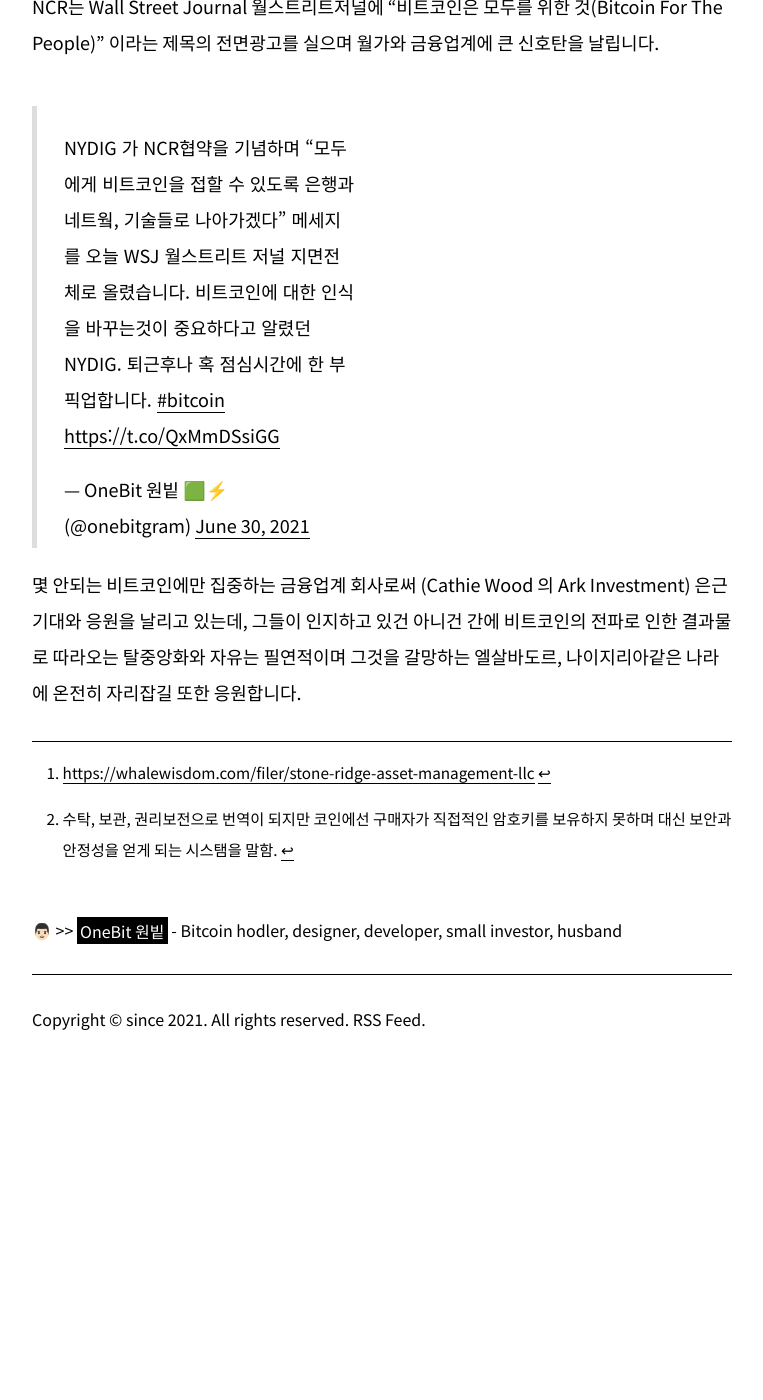
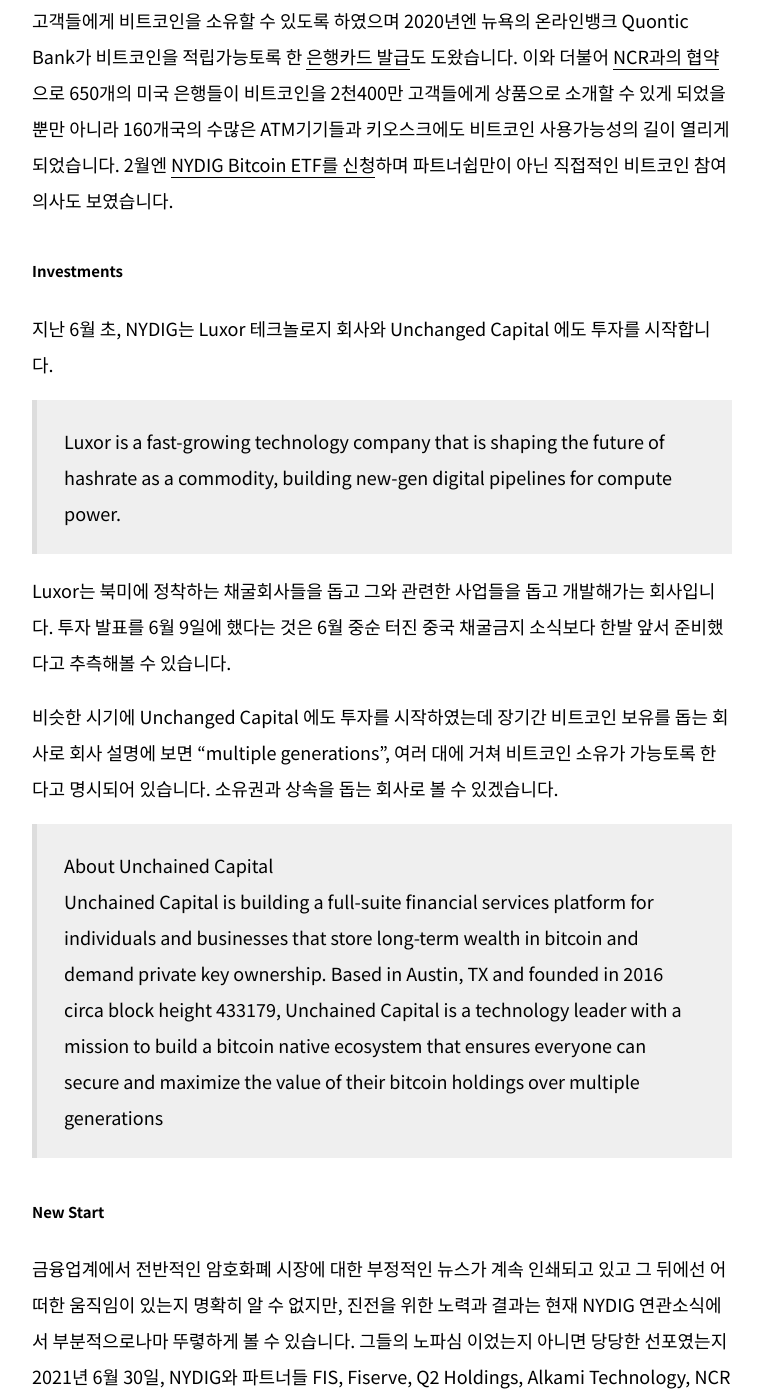
Before and after one commit to onebitco/onebitco.github.io, a Jekyll site: the page built from _posts/2021-06-30-nydig.md, in a window 1280 px wide and 1400 px high, scrolled down 2596 px. Shown: the whole window, without its empty margins (258-1021 px from the left). Built offline with Jekyll 4.4.1, drawn with Linux system fonts in a browser that asks for light colours; comment, search, counter and statistics services are not loaded; before the commit the page ends 3659 px from its top, so only the background shows below that; some of the changed text lies outside the part shown.

Commit message:
investment section added. image added

```diff
--- a/_posts/2021-06-30-nydig.md
+++ b/_posts/2021-06-30-nydig.md
@@ -22,16 +22,34 @@ Ross Stevens 인터뷰
 </div>
 
 ### NYDIG
+![](https://i.ibb.co/h2hypCS/twitter-E5ty-C4-YVc-AA-Jbe.jpg)
 
 은둔형의 모회사 Stone Ridge와는 살짝 다른 성향의 NYDIG 는 디지털 투자 중에서도 비트코인을 기업들과 협력하여 전파하고 투자하는데 목적을 두고 창립한 회사로써 앞에서 언급한 대로 최근 여러 비트코인 관련소식, 특히 은행과의 연관 소식에 자주 등장하고 있습니다.  비트코인을 그리도 비관하던 JPMorgan Chase 은행도 최근 상위 투자 클라이언트들에게 비트코인 투자를 허용하며 그 뒤 custody[^2] 수탁을 NYDIG에게 맡겼죠.
 
+##### Partnership
 지난 5월엔 FIS와 파트너쉽을 맺고 [FIS Digital One™ 이라는 모바일 솔루션](https://www.fisglobal.com/en/about-us/media-room/press-release/2021/bitcoin-in-your-bank-account-fis-nydig-partner-to-enable-banks-to-offer-their-customers-the-ability)과 함께 기존의 은행 고객들에게 비트코인을 소유할 수 있도록 하였으며 2020년엔 뉴욕의 온라인뱅크 Quontic Bank가 비트코인을 적립가능토록 한 [은행카드 발급](https://www.quontic.com/bitcoin-rewards-checking/)도 도왔습니다.  이와 더불어 [NCR과의 협약](https://www.forbes.com/sites/michaeldelcastillo/2021/06/30/6-billion-ncr-opens-bitcoin-purchases-to-650-banks-and-credit-unions/?sh=7e1ee9903f82)으로 650개의 미국 은행들이 비트코인을 2천400만 고객들에게 상품으로 소개할 수 있게 되었을 뿐만 아니라 160개국의 수많은 ATM기기들과 키오스크에도 비트코인 사용가능성의 길이 열리게 되었습니다.  2월엔 [NYDIG Bitcoin ETF를 신청](https://www.sec.gov/Archives/edgar/data/1843021/000119312521043521/d242572ds1.htm)하며 파트너쉽만이 아닌 직접적인 비트코인 참여의사도 보였습니다.
 
-금융업계에서 전반적인 암호화폐 시장에 대한 부정적인 뉴스가 계속 인쇄되어 나오는 중에 그 뒤에선 어떠한 진전이 있는지 명확히 알 수 없지만 진전을 위한 노력과 결과는 현재 NYDIG연관 소식에서 부분적으로나마 뚜렿하게 볼 수 있습니다.  그들의 노파심 이었는지 아니면 당당한 선포였는지 2021년 6월 30일, NYDIG와 파트너들 FIS, Fiserve, Q2 Holdings, Alkami Technology, NCR는  Wall Street Journal 월스트리트저널에 "비트코인은 모두를 위한 것(Bitcoin For The People)" 이라는 제목의 전면광고를 실으며 월가와 금융업계에 큰 신호탄을 날립니다.
+##### Investments
+
+지난 6월 초, NYDIG는 Luxor 테크놀로지 회사와 Unchanged Capital 에도 투자를 시작합니다.
+
+>Luxor is a fast-growing technology company that is shaping the future of hashrate as a commodity, building new-gen digital pipelines for compute power.
+
+Luxor는 북미에 정착하는 채굴회사들을 돕고 그와 관련한 사업들을 돕고 개발해가는 회사입니다. 투자 발표를 6월 9일에 했다는 것은 6월 중순 터진 중국 채굴금지 소식보다 한발 앞서 준비했다고 추측해볼 수 있습니다.
+
+비슷한 시기에 Unchanged Capital 에도 투자를 시작하였는데 장기간 비트코인 보유를 돕는 회사로 회사 설명에 보면 "multiple generations", 여러 대에 거쳐 비트코인 소유가 가능토록 한다고 명시되어 있습니다. 소유권과 상속을 돕는 회사로 볼 수 있겠습니다.
+
+>About Unchained Capital<br>
+Unchained Capital is building a full-suite financial services platform for individuals and businesses that store long-term wealth in bitcoin and demand private key ownership. Based in Austin, TX and founded in 2016 circa block height 433179, Unchained Capital is a technology leader with a mission to build a bitcoin native ecosystem that ensures everyone can secure and maximize the value of their bitcoin holdings over multiple generations
+
+##### New Start
+
+금융업계에서 전반적인 암호화폐 시장에 대한 부정적인 뉴스가 계속 인쇄되고 있고 그 뒤에선 어떠한 움직임이 있는지 명확히 알 수 없지만, 진전을 위한 노력과 결과는 현재 NYDIG 연관소식에서 부분적으로나마 뚜렿하게 볼 수 있습니다.  그들의 노파심 이었는지 아니면 당당한 선포였는지 2021년 6월 30일, NYDIG와 파트너들 FIS, Fiserve, Q2 Holdings, Alkami Technology, NCR는  Wall Street Journal 월스트리트저널에 "비트코인은 모두를 위한 것(Bitcoin For The People)" 이라는 제목의 전면광고를 실으며 월가와 금융업계에 큰 신호탄을 날립니다.
 
 <div class="tweet">
 <blockquote class="twitter-tweet" data-conversation="none"><p lang="ko" dir="ltr">NYDIG 가 NCR협약을 기념하며 “모두에게 비트코인을 접할 수 있도록 은행과 네트웤, 기술들로 나아가겠다” 메세지를 오늘 WSJ 월스트리트 저널 지면전체로 올렸습니다. 비트코인에 대한 인식을 바꾸는것이 중요하다고 알렸던 NYDIG. 퇴근후나 혹 점심시간에 한 부 픽업합니다. <a href="https://twitter.com/hashtag/bitcoin?src=hash&amp;ref_src=twsrc%5Etfw">#bitcoin</a> <a href="https://t.co/QxMmDSsiGG">https://t.co/QxMmDSsiGG</a></p>&mdash; OneBit 원빝 🟩⚡️ (@onebitgram) <a href="https://twitter.com/onebitgram/status/1410221887591010306?ref_src=twsrc%5Etfw">June 30, 2021</a></blockquote><script async src="https://platform.twitter.com/widgets.js" charset="utf-8"></script>
 </div>
+
 
 몇 안되는 비트코인에만 집중하는 금융업계 회사로써 (Cathie Wood 의 Ark Investment) 은근 기대와 응원을 날리고 있는데, 그들이 인지하고 있건 아니건 간에 비트코인의 전파로 인한 결과물로 따라오는 탈중앙화와 자유는 필연적이며 그것을 갈망하는 엘살바도르, 나이지리아같은 나라에 온전히 자리잡길 또한 응원합니다.
 
```
